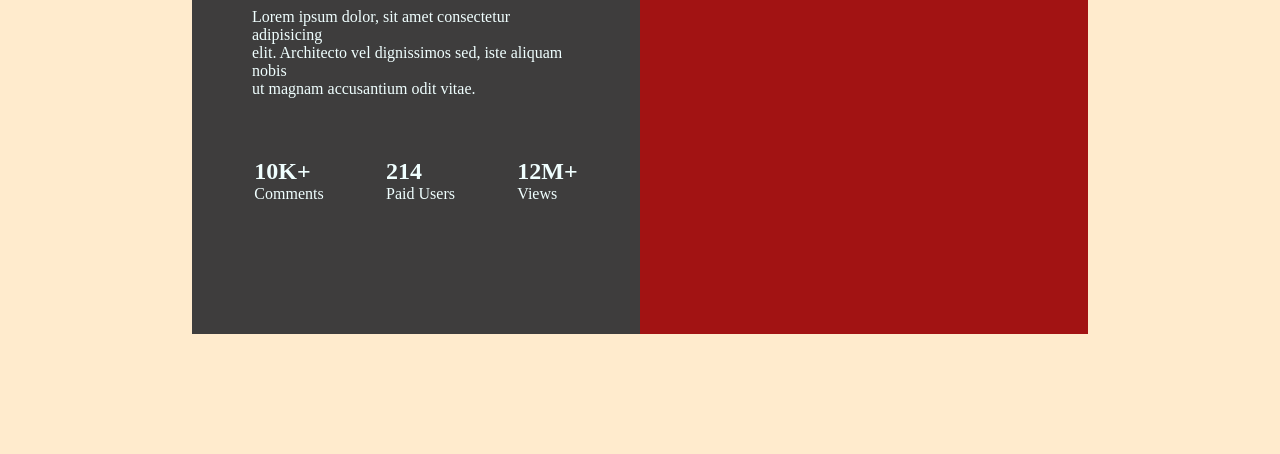
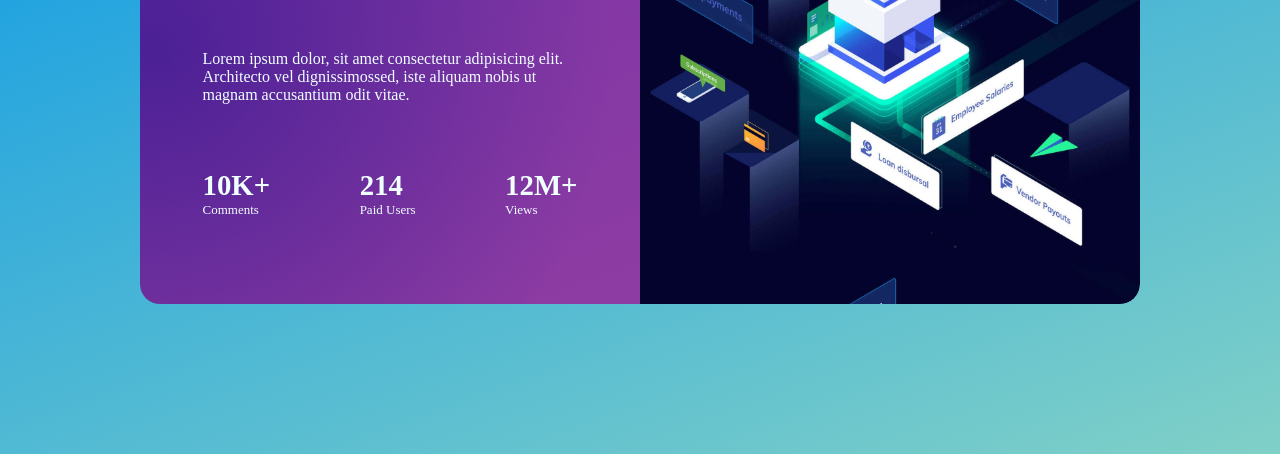
Before and after one commit to ParteekKaushik/CardsInCSS, a plain HTML site: page index.html in a window 1280 px wide. Shown: the part 346-800 px from the top of the page. Drawn offline with Linux system fonts and the light colour scheme.

Commit message:
Add first version of the card

```diff
--- a/index.html
+++ b/index.html
@@ -5,6 +5,7 @@
     <meta charset="UTF-8">
     <meta name="viewport" content="width=device-width, initial-scale=1.0">
     <title>CSS Card</title>
+    <link rel="shortcut icon" href="favicon-32x32.png" type="image/x-icon">
 
     <link rel="stylesheet" href="style.css">
 </head>
@@ -12,18 +13,24 @@
 <body>
     <div class="mainContainer">
         <div class="container">
-            <div id="leftBox">
-                <div class="leftItems">
-                    <h2>Get insights that help <br/> your business grow</h2>
+            <div class="card">
+                <div id="leftBox">
+                        <h2>Get insights that help your business grow</h2>
 
-                    <p>Lorem ipsum dolor, sit amet consectetur adipisicing <br/>elit. Architecto vel dignissimos sed, iste
-                        aliquam nobis <br/> ut magnam accusantium odit vitae.</p>
+                        <p>Lorem ipsum dolor, sit amet consectetur adipisicing elit. Architecto vel dignissimossed, iste
+                            aliquam nobis ut magnam accusantium odit vitae.</p>
 
-                    <div id="stats">
-                        <li> <span class="spana">10K+</span><br> Comments</li>
-                        <li> <span class="spana">214</span><br> Paid Users</li>
-                        <li><span class="spana">12M+</span><br> Views</li>
-                    </div>
+                        <div id="stats">
+                            <li> <span class="spana">10K+</span><br>
+                                <div class="stat">Comments</div>
+                            </li>
+                            <li> <span class="spana">214</span><br>
+                                <div class="stat">Paid Users</div>
+                            </li>
+                            <li><span class="spana">12M+</span><br>
+                                <div class="stat">Views</div>
+                            </li>
+                        </div>
 
                 </div>
             </div>
--- a/style.css
+++ b/style.css
@@ -5,7 +5,9 @@
 }
 
 .mainContainer{
-    background-color: blanchedalmond;
+    /* background-color: blanchedalmond; */
+    background-color: #0093E9;
+    background-image: linear-gradient(160deg, #0093E9 0%, #80D0C7 100%);
     height: 100vh;
     width:  100vw;
     display: flex;
@@ -15,40 +17,47 @@
 
 
 .container{
-    background-color: blue;
-    height: 70%;
-    width: 70%;
+    /* background-color: blue; */
+    /* height: 70%;
+    width: 70%; */
+    width: 1000px;
+    height:500px;
     display: flex;
+    border-radius: 20px;
+    position: relative;
+    overflow:hidden;
 }
 
-#leftBox{
-    background-color: rgb(62, 61, 61);
+.card{
     width: 50%;
     height: 100%;
-    /* display: flex;
+    display: flex;
     flex-direction: column;
-    justify-content: center;
-    align-items: center; */
+    gap: 25px;
+    background-image: radial-gradient( circle farthest-corner at 3.2% 49.6%,  rgba(80,12,139,0.87) 0%, rgba(161,10,144,0.72) 83.6% );
 }
 
-.leftItems{
+
+#leftBox{
+    /* background-color: rgb(62, 61, 61); */
+    width: 75%;
+    margin: auto;
     display: flex;
     flex-direction: column;
-    justify-content: stretch;
-    align-items: center;
+    gap: 65px;
+    border-top-left-radius: 20px;
+    border-bottom-left-radius: 20px;
+
 }
 
 h2{
     color: azure;
     font-size: 2.5rem;
-    margin-top: 80px;
 }
 
 p{
     color: azure;
     font-size: 1rem;
-    margin: 60px;
-
 }
 
 #stats{
@@ -56,18 +65,27 @@ p{
     display: flex;
     list-style: none;
     width: 100%;
-    justify-content: space-evenly;
+    justify-content: space-between;
 }
 
 .spana{
-    font-size: 1.5rem;
+    font-size: 1.8rem;
     font-weight: bold;
 }
 
+.stat{
+    font-size: small;
+}
 
 
 #rightBox{
-    background-color: rgb(162, 19, 19);
+    /* background-color: rgb(162, 19, 19); */
     width: 50%;
     height: 100%;
+    background-image: url("icon.jpg");
+    /* background-size: cover; */
+    background-size: contain;
+    background-position: center;
+    border-top-right-radius: 20px;
+    border-bottom-right-radius: 20px;
 }
```
Also changed, not shown: favicon-32x32.png (added).
